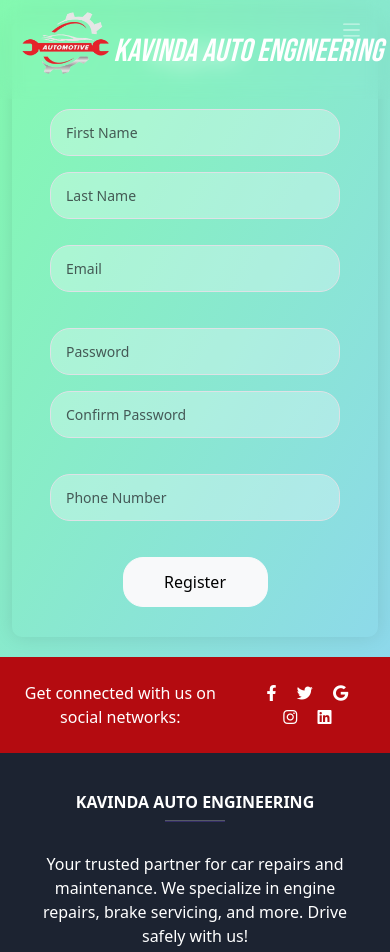
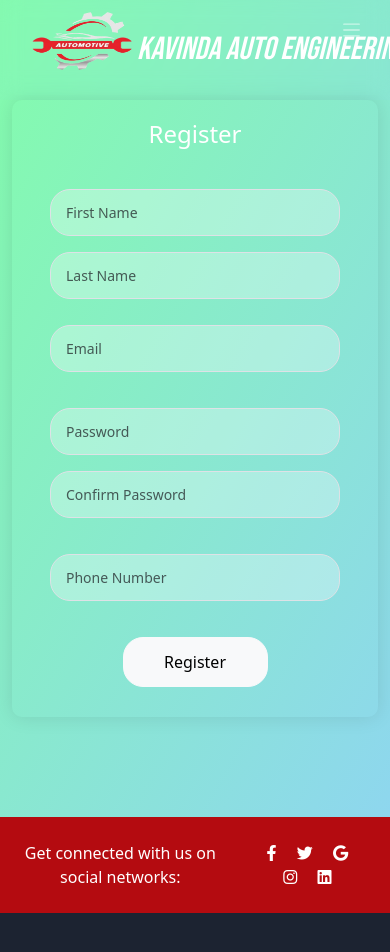
Before and after one commit to starlightaris/car_service_ms, a PHP site: page /register.php in a window 390 px wide. Shown: the top 952 px of the page. Run offline with PHP 8.4, Linux system fonts and the light colour scheme.

Commit message:
reduced logo size and adjusted login and register page

```diff
--- a/css/style-header-footer.css
+++ b/css/style-header-footer.css
@@ -22,10 +22,21 @@
   transition: background-color 0.3s ease, padding 0.3s ease;
 }
 
-.navbar-brand {
-  margin-right: 90px;
+.navbar-brand .logo{
+
+  margin-left: 5px;
+
 }
 
+.navbar-brand img {
+  width: 100px;
+  height: 60px;
+  margin-left: 0px;
+
+}
+.navbar-nav li{
+ margin-left: 5px;
+}
 /* .offcanvas-body ul {
 display: flex;
 justify-content: center;
@@ -109,6 +120,7 @@ footer a i {
 }
 
 .navbar-brand {
+  margin-left: 5px;
     margin-right: auto;
     font-size: 1.2rem;
 }
--- a/css/style-login.css
+++ b/css/style-login.css
@@ -30,7 +30,9 @@ body {
     border-radius: 10px;
     background: rgba(255, 255, 255, 0);
     box-shadow: 0 0 20px rgba(0, 0, 0, 0.1);
-    margin: 50px auto;
+    /* margin: 50px auto; */
+    margin-top:150px;
+    margin-bottom:50px;
 }
 
 .input-field {
@@ -73,7 +75,7 @@ body {
 
 @media screen and (max-width: 768px) {
     .form {
-        margin: 20px;
+        margin: 100px;
         padding: 20px;
     }
 
--- a/css/style-register.css
+++ b/css/style-register.css
@@ -20,7 +20,9 @@ body, html {
     border-radius: 10px;
     background: rgba(255, 255, 255, 0);
     box-shadow: 0 0 20px rgba(0, 0, 0, 0.1);
-    margin: 50px auto;
+    /* margin: 50px auto; */
+    margin-top:150px;
+    margin-bottom:50px;
 }
 
 
@@ -69,7 +71,7 @@ body, html {
 
 @media (max-width: 768px) {
     .form {
-        margin: 20px;
+        margin: 100px;
         padding: 20px;
     }
 
```
